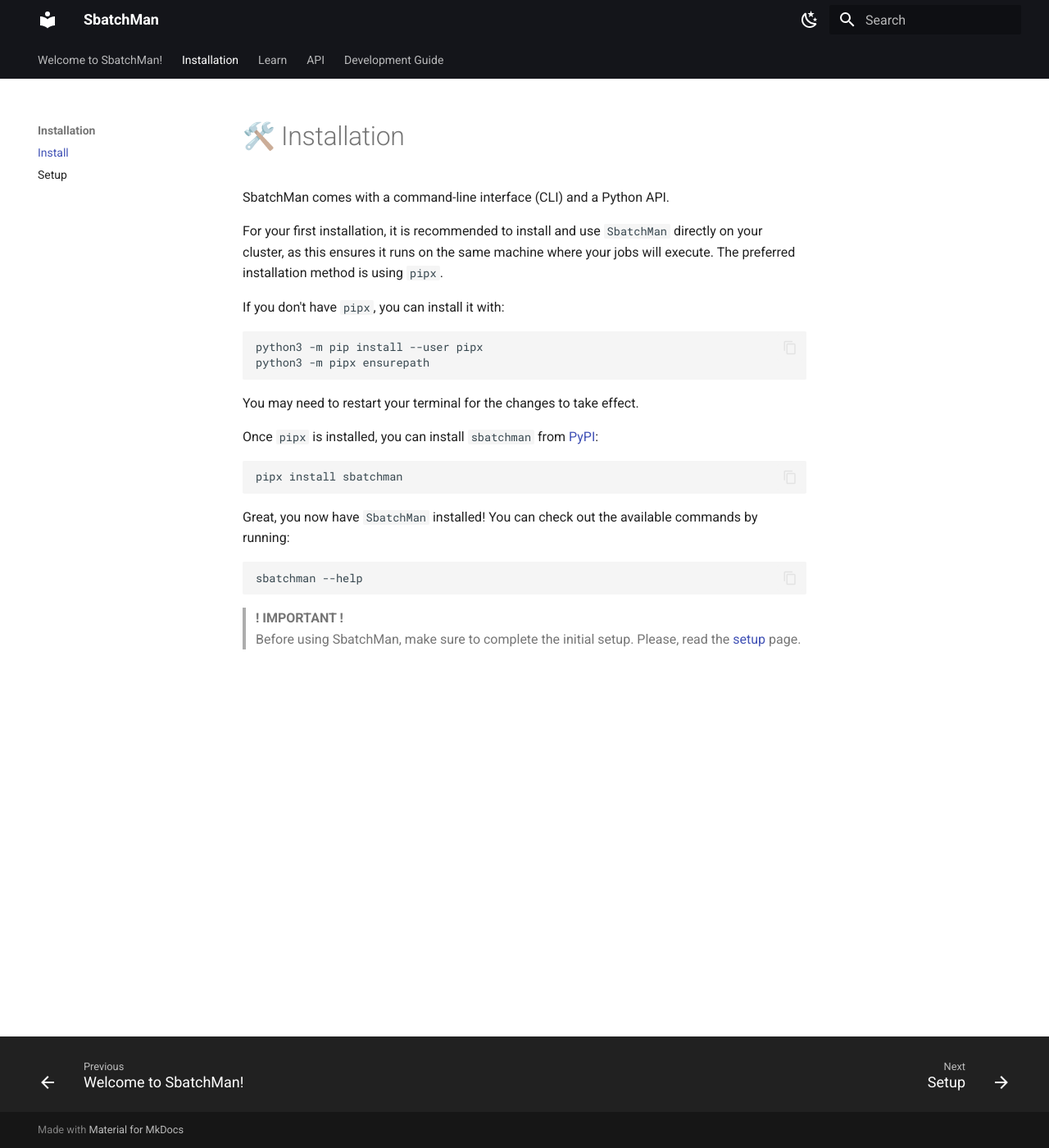
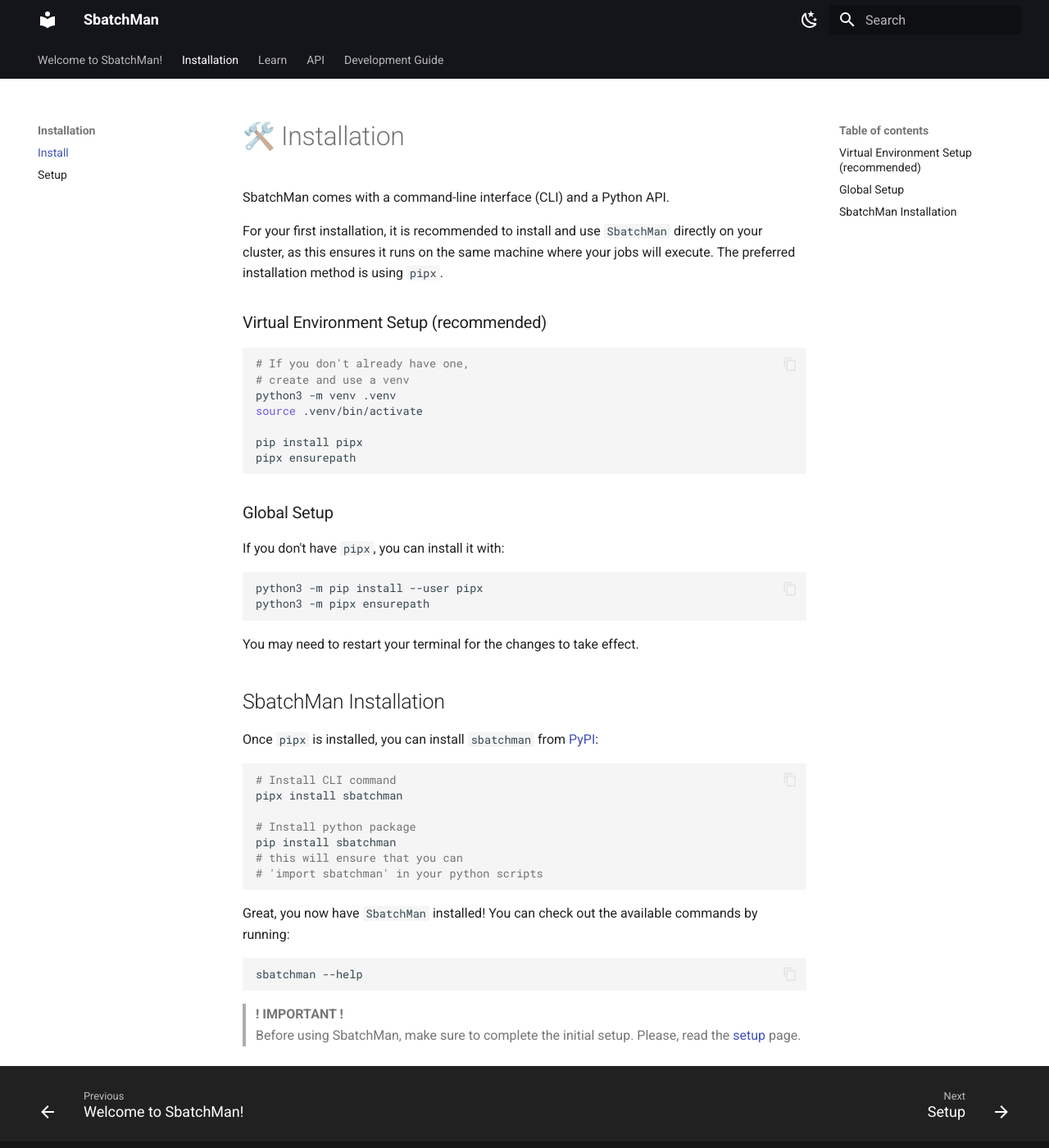
Before and after one commit to LorenzoPichetti/SbatchMan, an MkDocs documentation site: the page built from docs/install/install.md, in a window 1280 px wide and 1400 px high. Shown: the whole window at 82% size. Built offline with MkDocs 1.6.1 and Material for MkDocs 9.7.7, drawn with Linux system fonts in a browser that asks for light colours.

Commit message:
Docs: more details on installation

````diff
--- a/docs/install/install.md
+++ b/docs/install/install.md
@@ -4,16 +4,40 @@
 
 For your first installation, it is recommended to install and use `SbatchMan` directly on your cluster, as this ensures it runs on the same machine where your jobs will execute. The preferred installation method is using `pipx`.
 
+### Virtual Environment Setup (recommended)
+
+```bash
+# If you don't already have one,
+# create and use a venv
+python3 -m venv .venv
+source .venv/bin/activate
+
+pip install pipx
+pipx ensurepath
+```
+
+### Global Setup
+
 If you don't have `pipx`, you can install it with:
+
 ```bash
 python3 -m pip install --user pipx
 python3 -m pipx ensurepath
 ```
+
 You may need to restart your terminal for the changes to take effect.
+
+## SbatchMan Installation
 
 Once `pipx` is installed, you can install `sbatchman` from [PyPI](https://pypi.org/project/sbatchman/):
 ```bash
+# Install CLI command
 pipx install sbatchman
+
+# Install python package
+pip install sbatchman
+# this will ensure that you can
+# 'import sbatchman' in your python scripts
 ```
 
 Great, you now have `SbatchMan` installed! You can check out the available commands by running:
````
